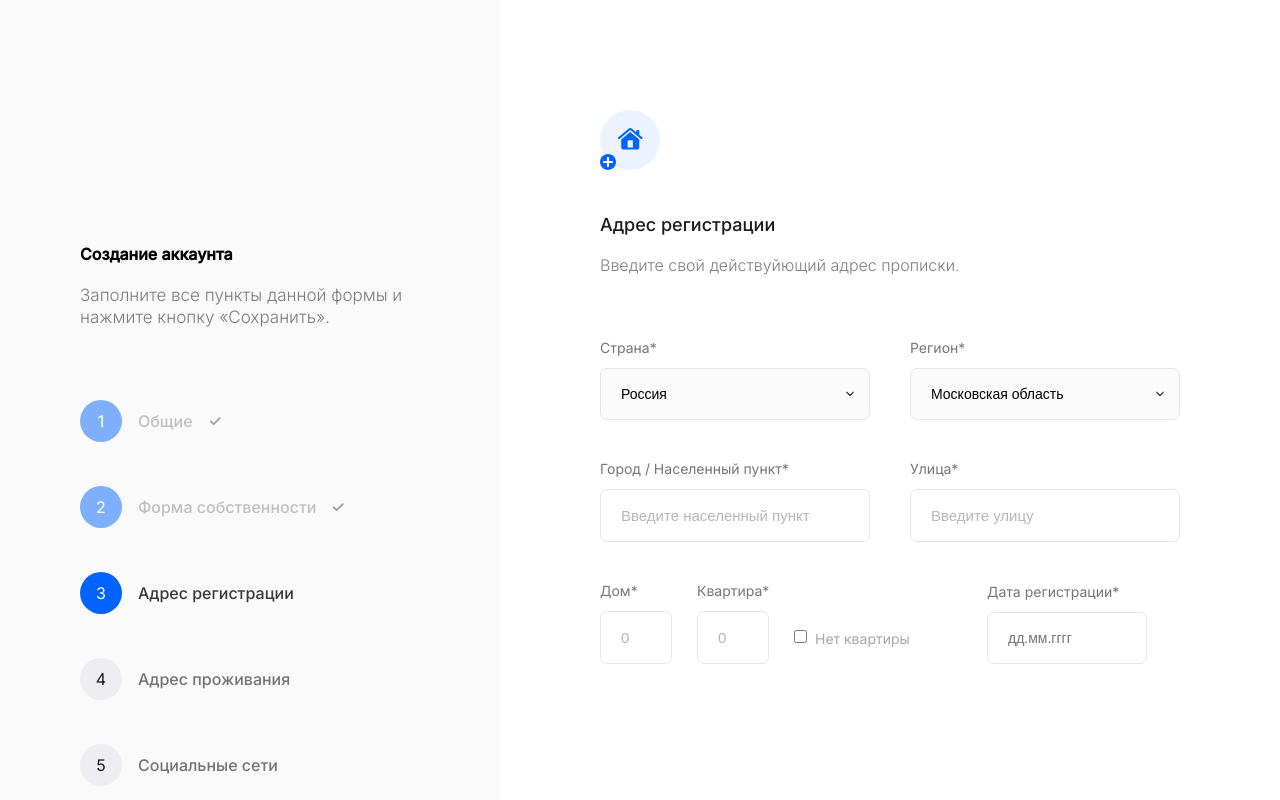
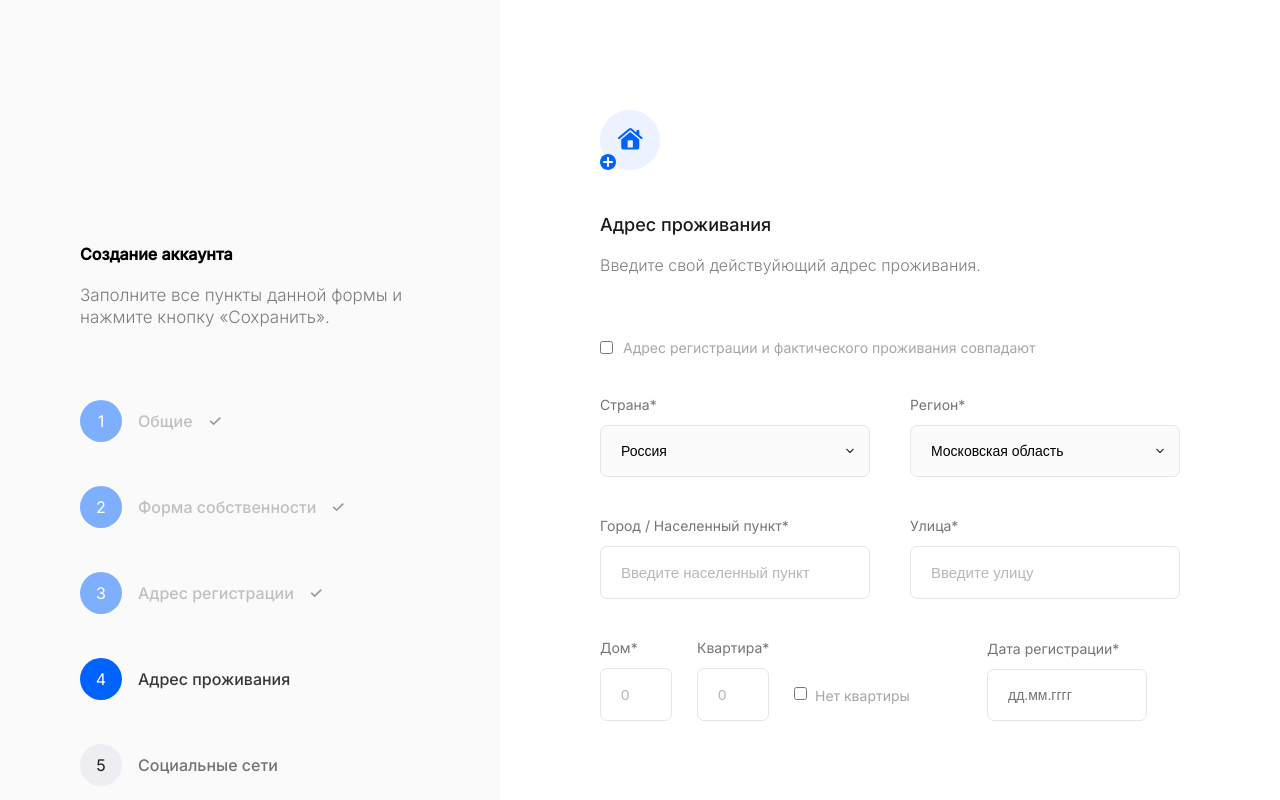
Before and after one commit to grigorydobrenko/form-filling-service, a React (Create React App) app: page / in a window 1280 px wide. Shown: the top 800 px of the page. Built offline with nearby package versions, Linux system fonts and the light colour scheme.

Commit message:
feat: implement Address living step

```diff
--- a/src/app/App.tsx
+++ b/src/app/App.tsx
@@ -20,7 +20,8 @@ function App(): JSX.Element {
             {step === 2 && <OwnershipPage/>}
             {step === 2.1 && activity === "entrepreneur" && <EntrepreneurPage/>}
             {step === 2.1 && activity === "LLC" && <LLCPage/>}
-            {step === 3 &&  <AddressPage/>}
+            {step === 3 &&  <AddressPage isLivingAddress={false}/>}
+            {step === 4 &&  <AddressPage isLivingAddress={true}/>}
         </div>
     );
 }
--- a/src/pages/AddressPage/AddressPage.tsx
+++ b/src/pages/AddressPage/AddressPage.tsx
@@ -3,15 +3,24 @@ import globalStyles from "../../styles/Global.module.scss";
 import {ReactComponent as Logo} from "../../assets/address.svg";
 import StepDescription from "../../components/StepDescription/StepDescription";
 import AddressPageForm from "./AddressPageForm/AddressPageForm";
+import {useAppSelector} from "../../app/hooks";
 
-const AddressPage = (): JSX.Element => {
+const AddressPage: React.FC<Props> = () => {
+
+    const step = useAppSelector(state => state.app.step)
+
     return (
         <div className={globalStyles.container}>
             <Logo/>
-            <StepDescription title={'Адрес регистрации'} description={'Введите свой действуйющий адрес прописки.'}/>
-            <AddressPageForm/>
+            <StepDescription title={step === 4 ? 'Адрес проживания' : 'Адрес регистрации'}
+                             description={step === 4 ? 'Введите свой действуйющий адрес проживания.' : 'Введите свой действуйющий адрес прописки.'}/>
+            <AddressPageForm isLivingAddress={step === 4}/>
         </div>
     );
 };
 
 export default AddressPage;
+
+type Props = {
+    isLivingAddress: boolean
+}
--- a/src/pages/AddressPage/AddressPageForm/AddressPageForm.module.scss
+++ b/src/pages/AddressPage/AddressPageForm/AddressPageForm.module.scss
@@ -15,7 +15,7 @@
   width: 158px;
   margin-top: 30px;
   margin-right: 10px;
-  .apartment {
+  .text {
     display: flex;
     min-width: 132px;
     font-weight: 400;
@@ -40,3 +40,20 @@
   justify-content: space-between;
   margin-top: 220px;
 }
+
+.living_address {
+  display: flex;
+  align-items: center;
+  gap: 10px;
+
+
+  width: 442px;
+}
+
+.condition_text {
+  font-weight: 400;
+  font-size: 14px;
+  line-height: 17px;
+  color: #999999;
+  opacity: 0.87;
+}
--- a/src/pages/AddressPage/AddressPageForm/AddressPageForm.tsx
+++ b/src/pages/AddressPage/AddressPageForm/AddressPageForm.tsx
@@ -1,4 +1,4 @@
-import React, {useEffect, useState} from 'react';
+import React, {FC, useEffect, useState} from 'react';
 import style from "../../OnwershipPage/EntrepreneurPage/EntrepreneurForm/EntrepreneurForm.module.scss";
 import {Label} from "../../../components/Label/Label";
 import {Select} from "../../../components/Select/Select";
@@ -16,14 +16,14 @@ import {Input} from "../../../components/Input/Input";
 import styles from "./AddressPageForm.module.scss"
 import {InputWithMask} from "../../../components/InputWithMask/InputWithMask";
 import {SubmitHandler, useForm} from "react-hook-form";
-import {RegistrationAddress, setRegistrationData} from "../../../store/reducers/dataSlice";
+import {RegistrationAddress, setLivingData, setRegistrationData} from "../../../store/reducers/dataSlice";
 import {useAppDispatch} from "../../../app/hooks";
 import {setStep} from "../../../store/reducers/appSlice";
 import globalStyles from "../../../styles/Global.module.scss";
 import {Button} from "../../../components/Button/Button";
 import {useSwitchStep} from "../../../hooks/useSwitchStep";
 
-const AddressPageForm = () => {
+const AddressPageForm: FC<Props> = ({isLivingAddress}) => {
 
     const [country, setCountry] = useState<string>('');
     const [region, setRegion] = useState<Option[]>(RUSSIAN_REGIONS);
@@ -39,6 +39,19 @@ const AddressPageForm = () => {
     const onSubmit: SubmitHandler<RegistrationAddress> = data => {
         dispatch(setRegistrationData({registrationData: data}))
         dispatch(setStep({currentStep: 4}))
+    }
+
+    const onBack = () => {
+        if (isLivingAddress) {
+            switchStep(3)
+        } else {
+            switchStep(2.1)
+        }
+    }
+
+    const onNext = () => {
+        dispatch(setStep({currentStep: 5}))
+        dispatch(setLivingData())
     }
 
     const apartmentValidation = {
@@ -60,6 +73,12 @@ const AddressPageForm = () => {
 
     return (
         <form onSubmit={handleSubmit(onSubmit)}>
+            {isLivingAddress && <div className={style.row}>
+                <label className={styles.living_address}>
+                    <input type="checkbox" onClick={onNext}/>
+                    <span className={styles.condition_text}>Адрес регистрации и фактического проживания совпадают</span>
+                </label>
+            </div>}
             <div className={style.row}>
                 <Label label={'Страна*'}>
                     <Select options={COUNTRY} onChangeOption={setCountry} {...register("country")}/>
@@ -84,22 +103,25 @@ const AddressPageForm = () => {
                     {errors.home && <span className={globalStyles.red}>{errors.home.message}</span>}
                 </Label>
                 <Label label={'Квартира*'} className={styles.apartment}>
-                    <Input placeholder={'0'} type={'number'} {...register("apartment", apartmentValidation)} disabled={hasApartment}/>
-                    {!hasApartment && errors.apartment && <span className={globalStyles.red}>{errors.apartment.message}</span>}
+                    <Input placeholder={'0'} type={'number'} {...register("apartment", apartmentValidation)}
+                           disabled={hasApartment}/>
+                    {!hasApartment && errors.apartment &&
+                        <span className={globalStyles.red}>{errors.apartment.message}</span>}
                 </Label>
                 <label className={styles.apartment_row}>
                     <input type="checkbox" checked={hasApartment} onClick={() => setHasApartment(!hasApartment)}/>
-                    <span className={styles.apartment}>Нет квартиры</span>
+                    <span className={styles.text}>Нет квартиры</span>
                 </label>
                 <Label label={'Дата регистрации*'} className={styles.date_registration}>
                     <InputWithMask mask='99.99.9999' maskPlaceholder='дд.мм.гггг'
                                    placeholder={'дд.мм.гггг'} {...register("addressRegistrationDate", DATE_MASK_VALIDATION_SCHEME
                     )}/>
-                    {errors.addressRegistrationDate && <span className={globalStyles.red}>{errors.addressRegistrationDate.message}</span>}
+                    {errors.addressRegistrationDate &&
+                        <span className={globalStyles.red}>{errors.addressRegistrationDate.message}</span>}
                 </Label>
             </div>
             <div className={styles.registration_buttons}>
-                <Button color={'white'} onClick={() => switchStep(2.1)}>Назад</Button>
+                <Button color={'white'} onClick={onBack}>Назад</Button>
                 <Button type={'submit'}>Далее</Button>
             </div>
         </form>
@@ -107,3 +129,7 @@ const AddressPageForm = () => {
 };
 
 export default AddressPageForm;
+
+type Props = {
+    isLivingAddress: boolean
+}
--- a/src/store/reducers/appSlice.ts
+++ b/src/store/reducers/appSlice.ts
@@ -3,7 +3,7 @@ import {createSlice, PayloadAction} from "@reduxjs/toolkit";
 export const slice = createSlice({
     name: 'app',
     initialState: {
-        step: 3 as StepType,
+        step: 4 as StepType,
         activity: 'entrepreneur' as ActivityType
     },
     reducers: {
--- a/src/store/reducers/dataSlice.ts
+++ b/src/store/reducers/dataSlice.ts
@@ -2,7 +2,7 @@ import {createSlice, PayloadAction} from "@reduxjs/toolkit";
 
 export const slice = createSlice({
     name: 'data',
-    initialState: {userData: null, ownershipData: null, registrationData: null} as FormData | null,
+    initialState: {userData: null, ownershipData: null, registrationData: null, livingData: null} as FormData | null,
     reducers: {
         setCommonData(state, action: PayloadAction<{ data: CommonPersonalData }>) {
             state!.userData = action.payload.data
@@ -12,20 +12,21 @@ export const slice = createSlice({
         },
         setRegistrationData(state, action: PayloadAction<{ registrationData: RegistrationAddress }>) {
             state!.registrationData = action.payload.registrationData
+        },
+        setLivingData(state) {
+            state!.livingData = state!.registrationData
         }
     },
-    extraReducers: (builder) => {
-
-    }
 })
 
 export const dataReducer = slice.reducer
-export const {setCommonData, setOwnershipData, setRegistrationData} = slice.actions
+export const {setCommonData, setOwnershipData, setRegistrationData, setLivingData} = slice.actions
 
 export interface FormData {
     userData: CommonPersonalData | null,
     ownershipData: OwnershipData | null
     registrationData: RegistrationAddress | null
+    livingData: RegistrationAddress | null
 }
 
 export interface CommonPersonalData {
```
